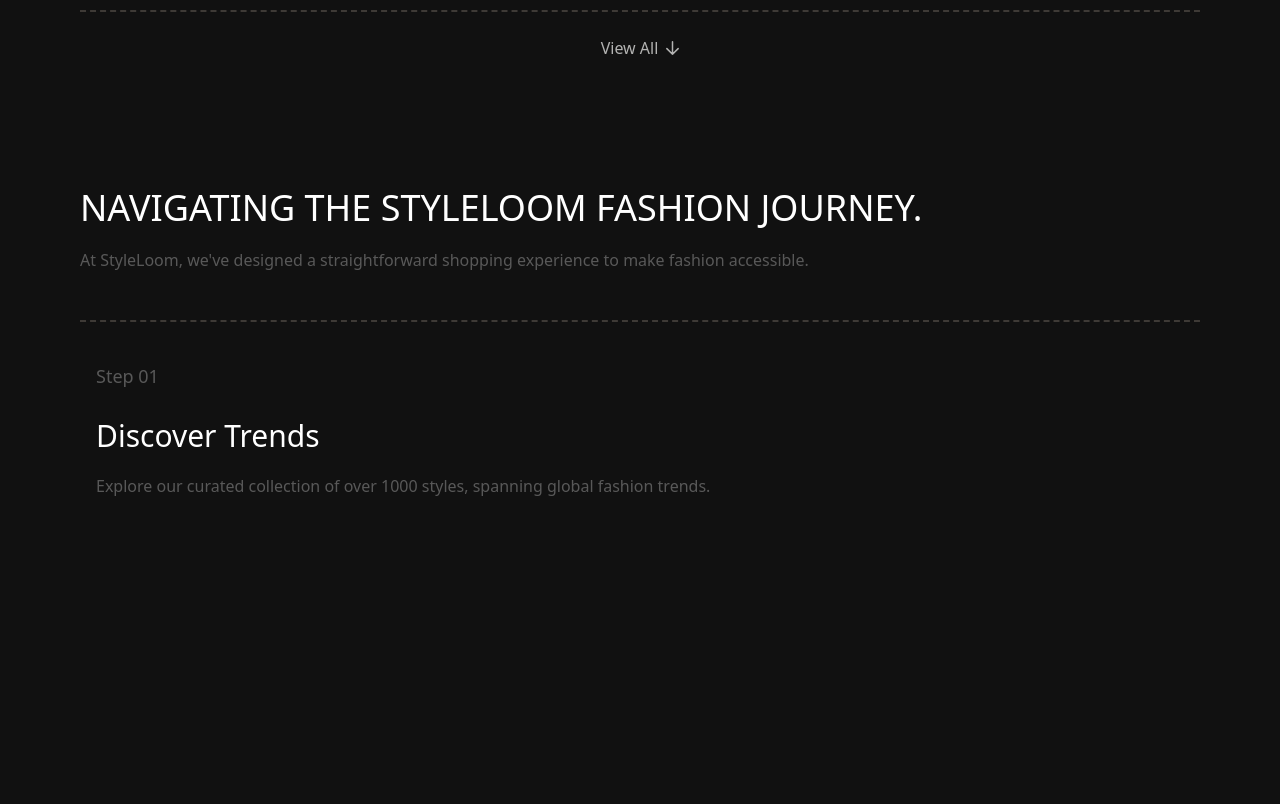
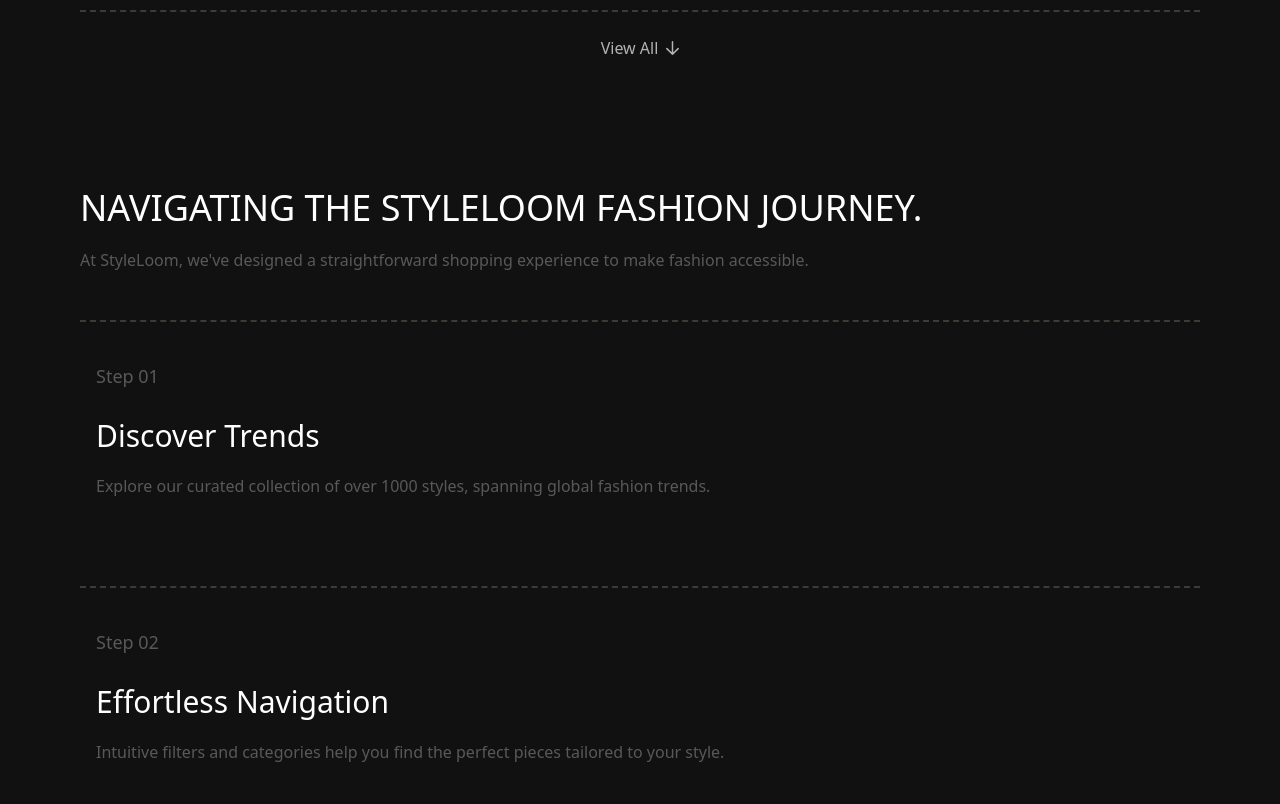
Before and after one commit to xtalireza/E-Commerce-main, a website: page public/index.html in a window 1280 px wide. Shown: the part 1669-2473 px from the top of the page. Before the commit the page ends 2207 px from the top, so only its background shows below. Drawn offline with Linux system fonts and the light colour scheme.

Commit message:
fit: step 02

```diff
--- a/public/index.html
+++ b/public/index.html
@@ -118,6 +118,13 @@
                             fashion trends.</p>
                     </div>
                 </div>
+                <div class="px-4 py-10 flex flex-col gap-7 border-t-2 border-dashed border-cream/25">
+                    <span class="text-white/30 text-lg">Step 02</span>
+                    <div class="flex flex-col gap-5">
+                        <h1 class="text-white text-3xl">Effortless Navigation</h1>
+                        <p class="text-white/30">Intuitive filters and categories help you find the perfect pieces tailored to your style.</p>
+                    </div>
+                </div>
 
 
             </section>
```
